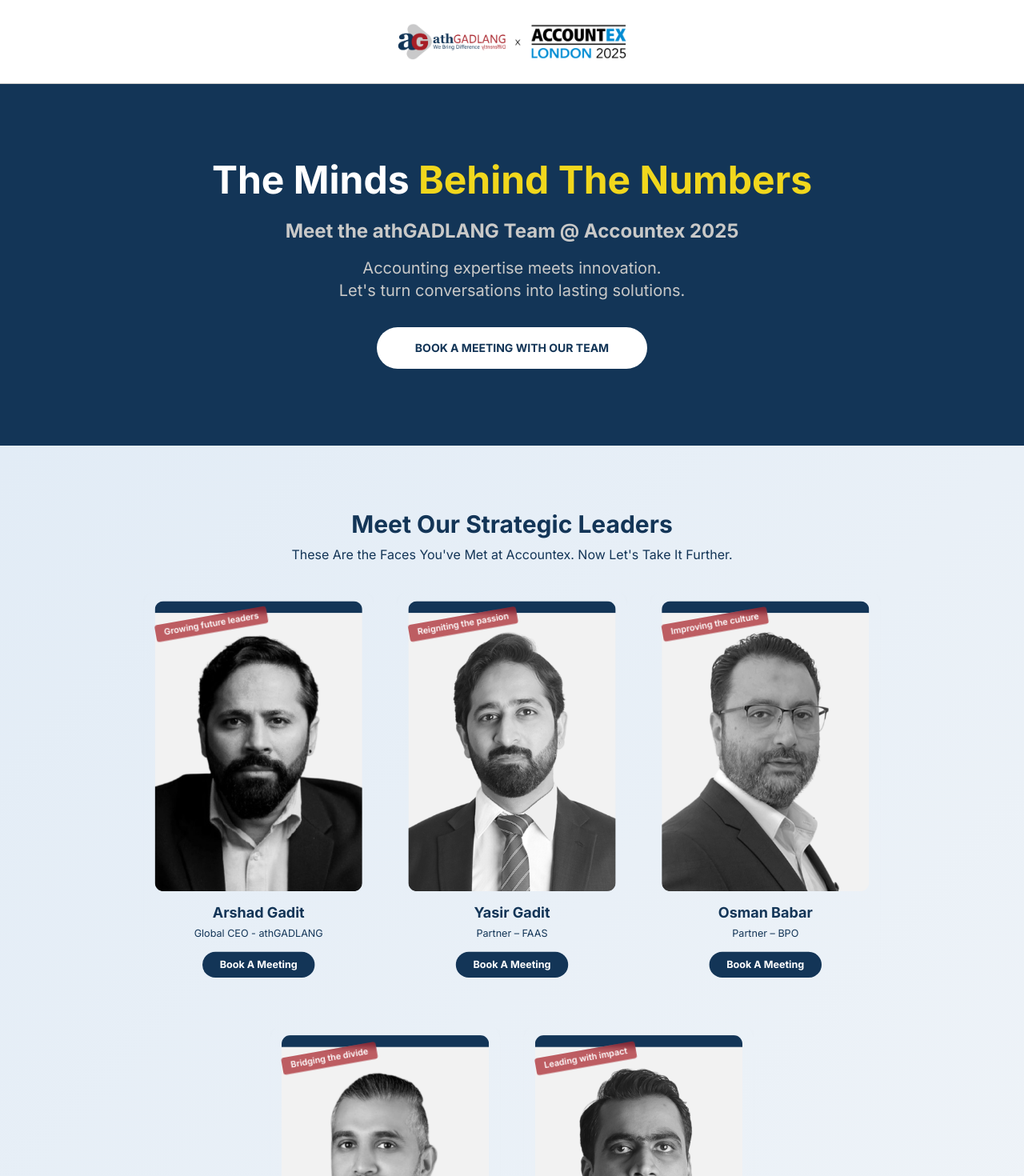
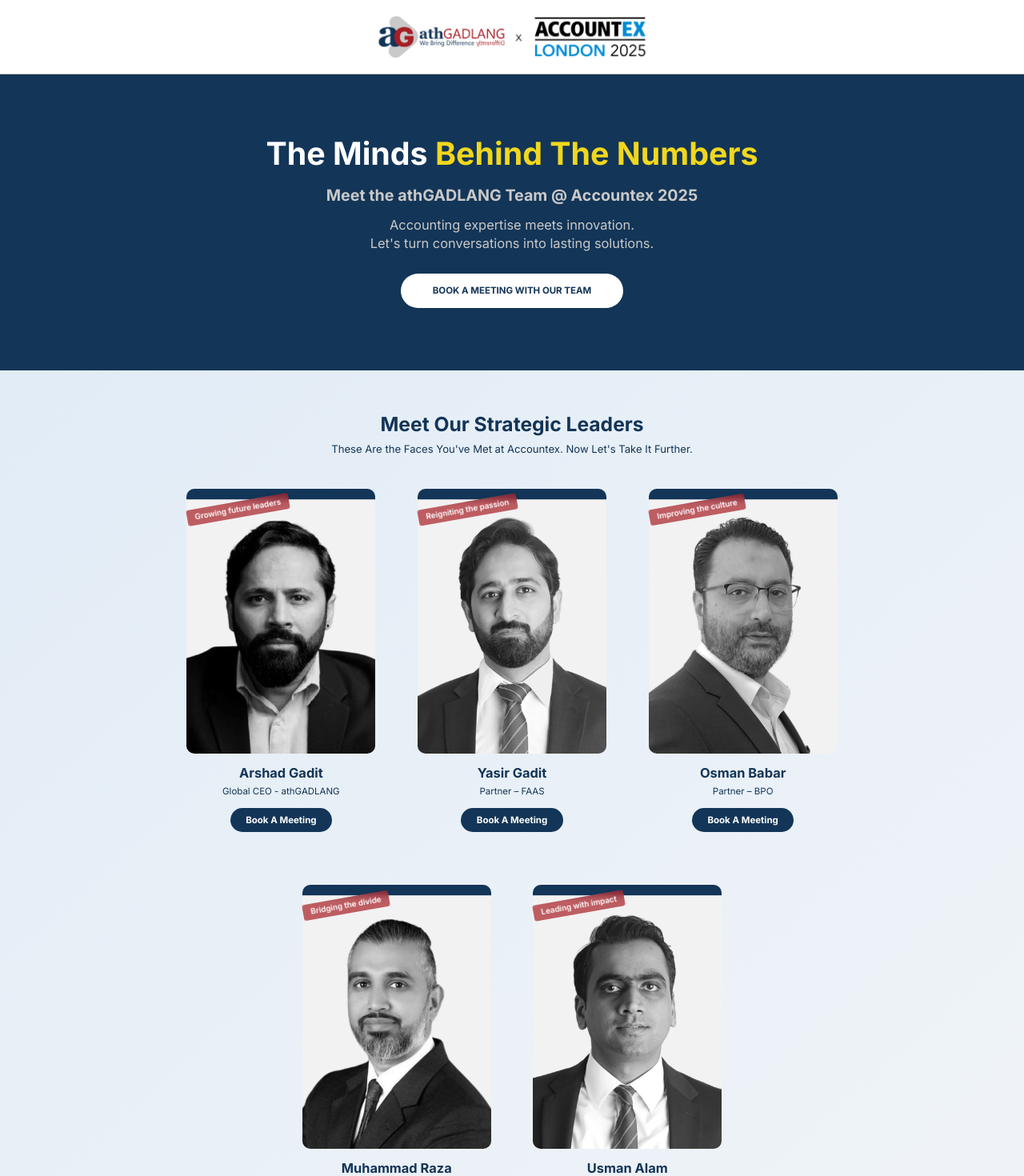
Before and after one commit to bookthatboat/events-athgadlang, a Next.js app: page / in a window 1280 px wide. Shown: the top 1470 px of the page at 80% size. Built offline with nearby package versions, Linux system fonts and the light colour scheme.

Commit message:
final fixed changes

```diff
--- a/src/app/globals.css
+++ b/src/app/globals.css
@@ -3,8 +3,24 @@
 @tailwind utilities;
 
 @layer base {
+  html {
+    @apply text-[0.82em]; /* Base font-size to 90% */
+  }
+
   body {
     @apply antialiased bg-white;
+  }
+
+  h1 {
+    @apply text-4xl md:text-5xl;
+  }
+
+  h2 {
+    @apply text-3xl md:text-4xl;
+  }
+
+  p {
+    @apply text-base md:text-lg;
   }
 }
 
@@ -15,11 +31,21 @@
 }
 
 @layer utilities {
-  .leading-snug {
-    line-height: 1.375;
+  .scale-90 {
+    transform: scale(0.9);
   }
-  .leading-relaxed {
-    line-height: 1.625;
+
+  .origin-top {
+    transform-origin: top center;
+  }
+
+  @media (max-width: 768px) {
+    .scale-90 {
+      transform: scale(1);
+    }
+    html {
+      @apply text-[1em];
+    }
   }
 }
 
--- a/src/app/layout.tsx
+++ b/src/app/layout.tsx
@@ -16,12 +16,16 @@ export default function RootLayout({
   children: React.ReactNode;
 }) {
   return (
-    <html lang="en">
+    <html lang="en" className="scroll-smooth">
       <meta
         name="viewport"
-        content="width=device-width, initial-scale=1, maximum-scale=5"
+        content="width=device-width, initial-scale=0.9, maximum-scale=0.9, user-scalable=no"
       />
-      <body className={inter.className}>{children}</body>
+      <body
+        className={`${inter.className} overflow-x-hidden origin-top`}
+      >
+        {children}
+      </body>
     </html>
   );
 }
--- a/src/app/page.tsx
+++ b/src/app/page.tsx
@@ -58,14 +58,14 @@ export default function Home() {
   return (
     <main className="min-h-screen bg-white">
       {/* Header */}
-      <header className="bg-white py-6 px-6 flex justify-center items-center border-b border-light">
+      <header className="bg-white py-4 px-6 flex justify-center items-center border-b border-light">
         <div className="flex items-center gap-8">
           <Image
             src="/account-ex.png"
             alt="athGADLANG"
-            width={240}
-            height={72}
-            className="h-14 w-auto"
+            width={368}
+            height={80}
+            className="h-20 w-auto"
             style={{ color: "#133557" }}
           />
         </div>
@@ -96,7 +96,7 @@ export default function Home() {
       {/* Team Grid */}
       <section
         id="strategic-leaders"
-        className="pt-20 px-6 bg-gradient-to-br from-[#e2ecf6] to-[#f0f4f8]"
+        className="py-16 px-6 bg-gradient-to-br from-[#e2ecf6] to-[#f0f4f8]"
       >
         <div className="max-w-7xl mx-auto">
           <h2 className="text-4xl md:text-3xl font-bold text-center text-secondary mb-2">
@@ -108,13 +108,7 @@ export default function Home() {
             Take It Further.
           </p>
 
-          <div
-            className="flex flex-wrap justify-center gap-8"
-            style={{
-              transform: "scale(0.90)",
-              transformOrigin: "top center",
-            }}
-          >
+          <div className="flex flex-wrap justify-center gap-8">
             {teamMembers.map((member, index) => (
               <div
                 key={index}
@@ -222,7 +216,7 @@ export default function Home() {
       {/* Final CTA */}
       <section className="bg-secondary py-20 px-6">
         <div className="max-w-4xl mx-auto text-center">
-          <h3 className="text-2xl md:text-2xl font-bold text-white mb-8">
+          <h3 className="text-2xl md:text-2xl font-bold text-white mb-14">
             Let us know who you&apos;d like to continue the <br /> conversation
             with - we&apos;d love to connect again.
           </h3>
```
